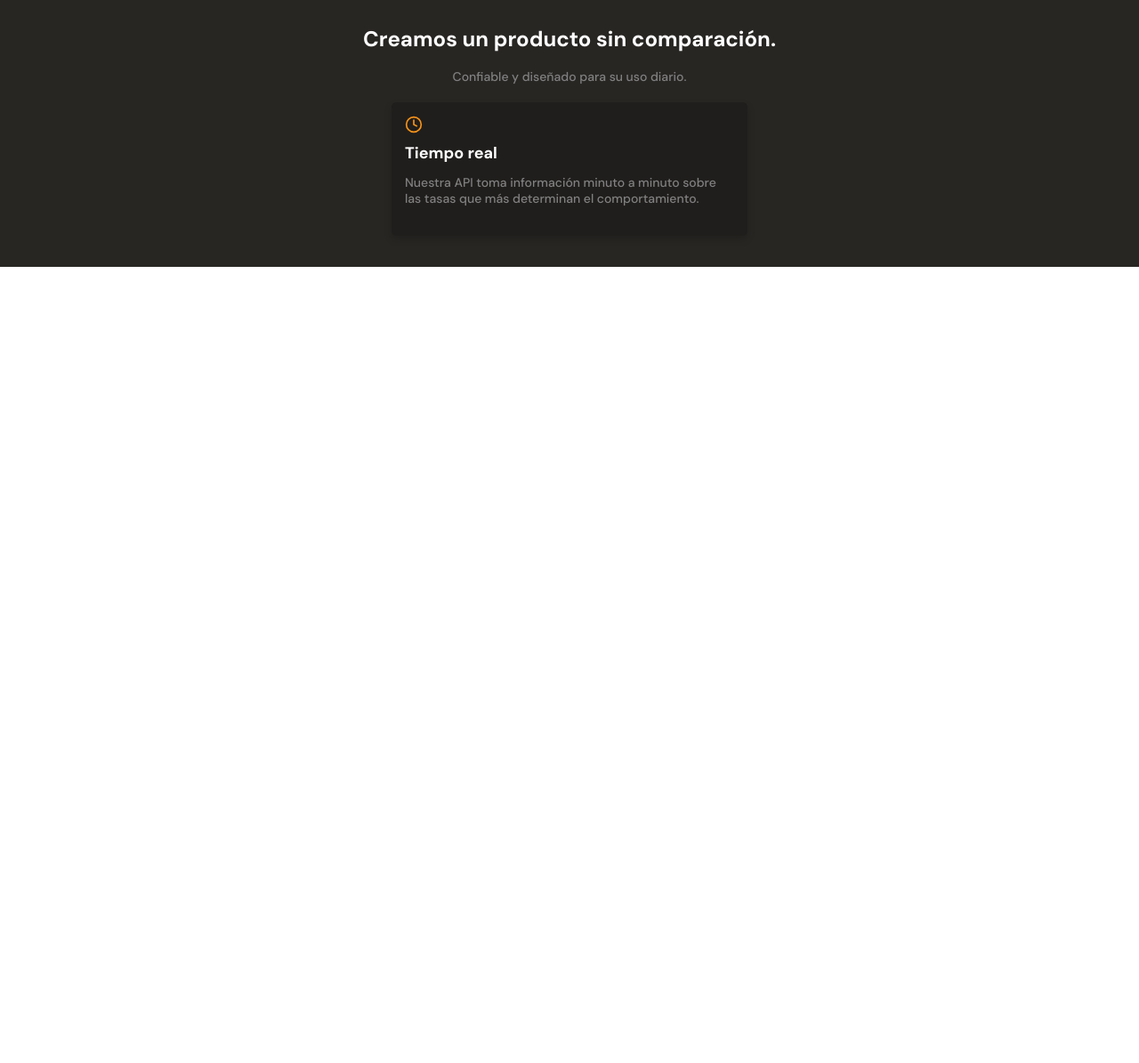
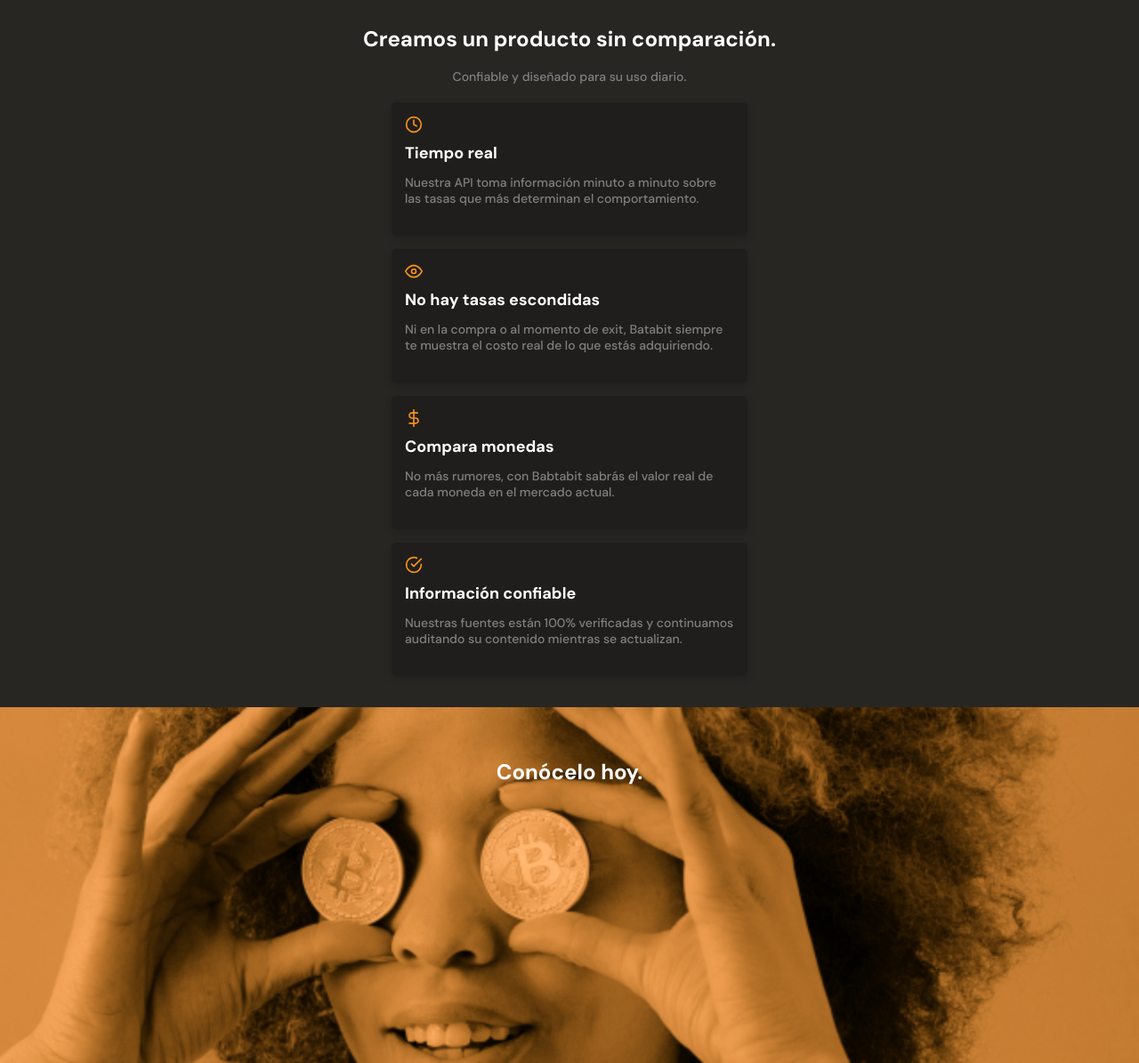
Before and after one commit to vickiavola/Data-Bit, a plain HTML site: page index.html in a window 1280 px wide. Shown: the part 1486-2681 px from the top of the page at 89% size. Before the commit the page ends 1786 px from the top, so only its background shows below. Drawn offline with Linux system fonts and the light colour scheme.

Commit message:
image 02 06 2022

```diff
--- a/index.html
+++ b/index.html
@@ -87,13 +87,30 @@
                </div>
                <section class="product-cards--container">
                     <article class="product-detail--card">
-                         <span class="clock"></span>
+                         <span class="product-detail--card-icon clock"></span>
                          <p class="product--card-title">Tiempo real</p>
                          <p class="product--card-body">Nuestra API toma información minuto a minuto sobre las tasas que más determinan el comportamiento.</p>
                     </article>
+                    <article class="product-detail--card">
+                         <span class="product-detail--card-icon eye"></span>
+                         <p class="product--card-title">No hay tasas escondidas</p>
+                         <p class="product--card-body">Ni en la compra o al momento de exit, Batabit siempre te muestra el costo real de lo que estás adquiriendo.</p>
+                    </article>
+                    <article class="product-detail--card">
+                         <span class="product-detail--card-icon dolar"></span>
+                         <p class="product--card-title">Compara monedas</p>
+                         <p class="product--card-body">No más rumores, con Babtabit sabrás el valor real de cada moneda en el mercado actual.</p>
+                    </article>
+                    <article class="product-detail--card">
+                         <span class="product-detail--card-icon check"></span>
+                         <p class="product--card-title">Información confiable</p>
+                         <p class="product--card-body">Nuestras fuentes están 100% verificadas y continuamos auditando su contenido mientras se actualizan.</p>
+                    </article>
                </section>
           </section>
-          <section></section>
+          <section class="bitcoin-img-container">
+               <h2>Conócelo hoy.</h2>
+          </section>
           <section></section>
      </main>
      <footer></footer>
--- a/styles.css
+++ b/styles.css
@@ -392,7 +392,7 @@ main-tables-container::-webkit-scrollbar {
      width: 90%;
      min-width: 288px;
      max-width: 400px;
-     height: 150px;
+     min-height: 150px;
      margin: 15px auto;
      padding: 15px;
      background-color: var(--black);
@@ -400,15 +400,30 @@ main-tables-container::-webkit-scrollbar {
      box-shadow: 0 4px 8px rgba(0, 0, 0, 0.16);
 }
 
-.product-detail--card .clock {
+.product-detail--card-icon {
      display: inline-block;
      width: 20px;
      height: 20px;
      margin-bottom: 10px;
-     background-image: url("./assets/icons/clock.svg");
      background-size: cover;
      background-position: center;
      background-repeat: no-repeat;
+}
+
+.clock {
+     background-image: url("./assets/icons/clock.svg");
+}
+
+.eye {
+     background-image: url("./assets/icons/eye.svg");
+}
+
+.dolar {
+     background-image: url("./assets/icons/dollar-sign.svg");
+}
+
+.check {
+     background-image: url("./assets/icons/check-circle.svg");
 }
 
 .product--card-title {
@@ -425,3 +440,22 @@ main-tables-container::-webkit-scrollbar {
      line-height: 1.8rem;
      color: #808080;
 }
+
+.bitcoin-img-container {
+     width: 100%;
+     min-width: 320px;
+     height: 50vh;
+     background-image: url("./assets/imgs/bitcoinbaby2x.jpg");
+     background-position: center;
+     background-size: cover;
+     background-repeat: no-repeat;
+     text-align: center;
+}
+
+.bitcoin-img-container h2 {
+     padding-top: 60px;
+     font-size: 2.4rem;
+     font-weight: bold;
+     line-height: 2.6rem;
+     color: var(--just-white);
+}
```
Also changed, not shown: assets/imgs/bitcoinbaby2x.jpg (added).
